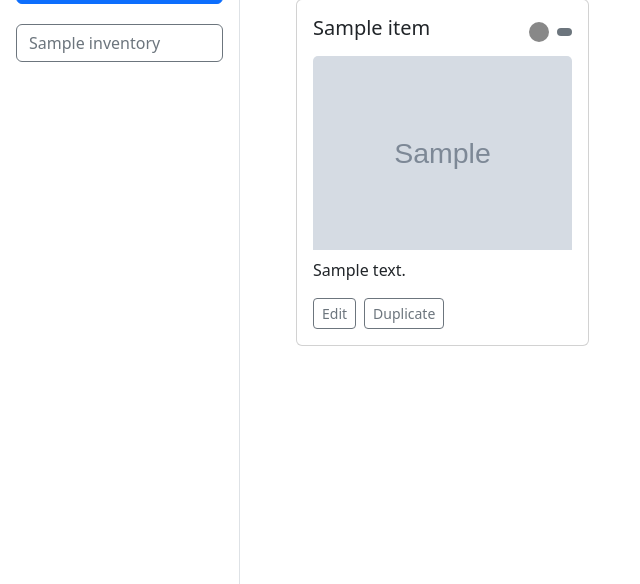
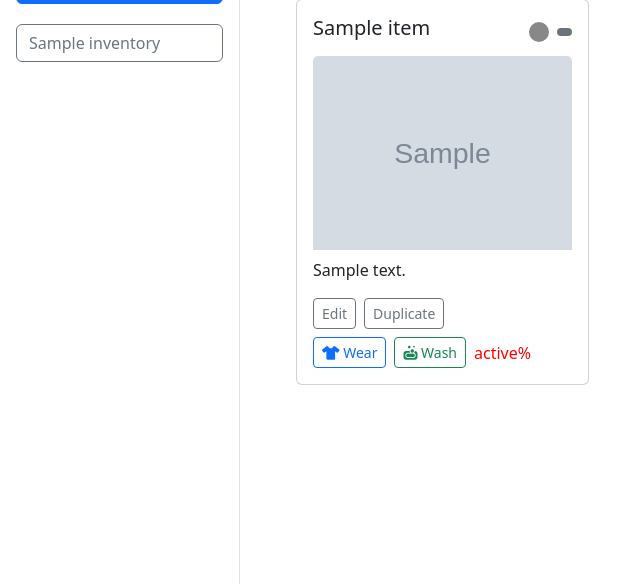
Before and after one commit to FredDan05/Final-Project, a Flask app: page /inventory/1 in a window 1280 px wide. Shown: the part 143-727 px from the top of the page, without its empty margins (0-640 px from the left). Run offline with Flask 3, Linux system fonts and the light colour scheme; the visitor is signed in with stand-in values (Sample User, id 1); grey boxes marked "Sample" are stand-in pictures; a database or web service that is not in the repository returns one stand-in record (values such as "Sample title"); some libraries are stand-ins or nearby versions.

Commit message:
Add wear and wash functionality with status indicators

```diff
--- a/templates/inventory/view.html
+++ b/templates/inventory/view.html
@@ -43,6 +43,24 @@
                         <form action="/inventory/{{ inventory.id }}/duplicate_item/{{ item.id }}" method="post">
                             <button type="submit" class="btn btn-outline-secondary btn-sm">Duplicate</button>
                         </form>
+                    </div>
+                    <div class="d-flex gap-2 mt-2">
+                        <button class="btn btn-outline-primary btn-sm" onclick="wearItem({{ item.id }})">
+                            <i class="fas fa-tshirt"></i> Wear
+                        </button>
+                        <button class="btn btn-outline-success btn-sm" onclick="washItem({{ item.id }})">
+                            <i class="fas fa-soap"></i> Wash
+                        </button>
+                        <div class="d-flex align-items-center" style="color: {% if item.wear_status <= 33 %}green{% elif item.wear_status > 70 and item.wear_status <= 100 %}orange{% else %}red{% endif %}">
+                            {{ item.wear_status }}%
+                            {% if item.wear_status <= 33 %}
+                                ✨
+                            {% elif item.wear_status > 70 and item.wear_status <= 100 %}
+                                🫢
+                            {% elif item.wear_status > 100 %}
+                                {% if range(0, 2) | random == 0 %}🤢{% else %}🤮{% endif %}
+                            {% endif %}
+                        </div>
                     </div>
                 </div>
             </div>
@@ -167,6 +185,8 @@
 </div>
 
 <script>
+const inventoryId = {{ inventory.id }};
+
 const subtypes = {
     shirt: ['T-Shirt', 'Buttoned', 'Sweatshirt', 'Hoodie'],
     pants: ['Jeans', 'Chinos', 'Sweatpants', 'Shorts']
@@ -241,5 +261,37 @@ function selectImage(imageUrl, itemId) {
     const imageUrlInput = document.querySelector(`#${itemId ? 'editItemModal' + itemId : 'newItemModal'} input[name="image_url"]`);
     imageUrlInput.value = imageUrl;
 }
+
+async function wearItem(itemId) {
+    try {
+        const response = await fetch(`/inventory/${inventoryId}/wear_item/${itemId}`, {
+            method: 'POST',
+            headers: {
+                'Content-Type': 'application/json',
+            }
+        });
+        if (response.ok) {
+            location.reload();
+        }
+    } catch (error) {
+        console.error('Error:', error);
+    }
+}
+
+async function washItem(itemId) {
+    try {
+        const response = await fetch(`/inventory/${inventoryId}/wash_item/${itemId}`, {
+            method: 'POST',
+            headers: {
+                'Content-Type': 'application/json',
+            }
+        });
+        if (response.ok) {
+            location.reload();
+        }
+    } catch (error) {
+        console.error('Error:', error);
+    }
+}
 </script>
 {% endblock %}
```
